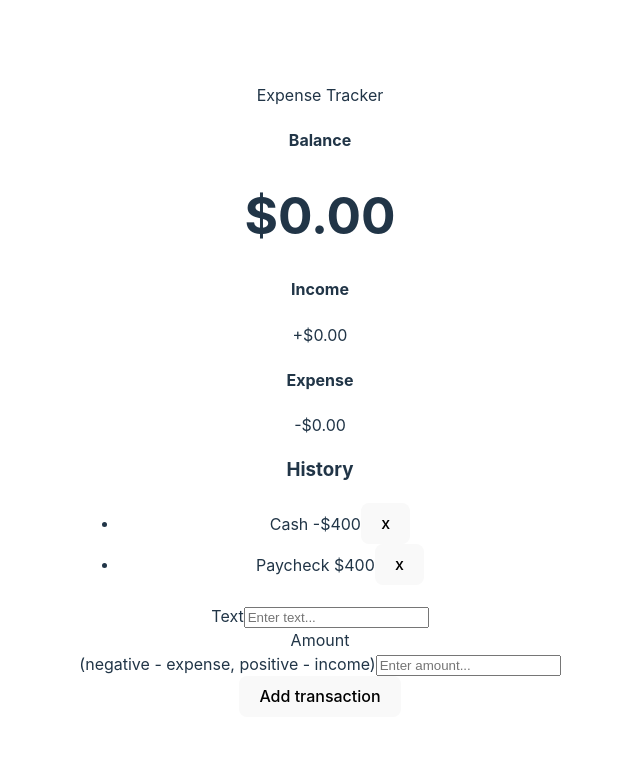
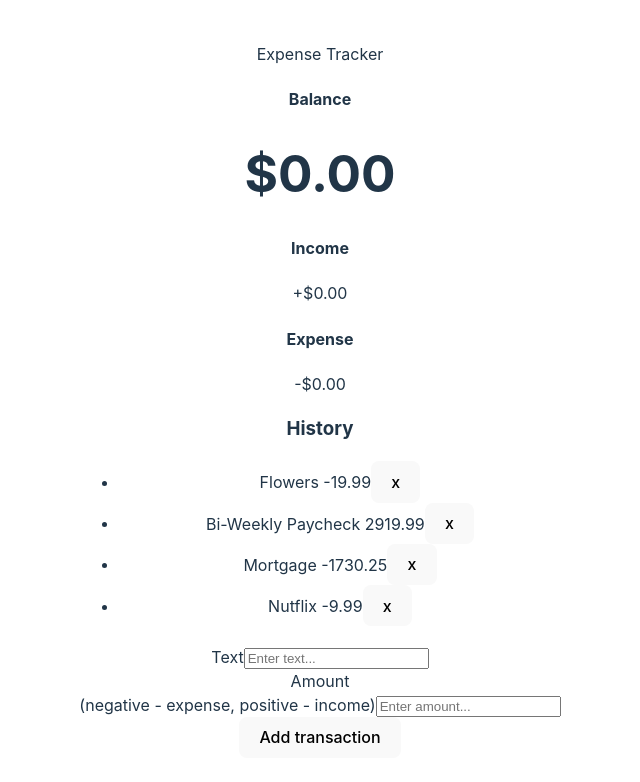
Before and after one commit to dannywo/vue-expense-tracker, a Vue app: page / in a window 1280 px wide. Shown: the top 782 px of the page, without its empty margins (320-960 px from the left). Built offline with nearby package versions, Linux system fonts and the light colour scheme.

Commit message:
Adds transaction iteration and total computed

```diff
--- a/src/App.vue
+++ b/src/App.vue
@@ -4,6 +4,24 @@ import Balance from "./components/Balance.vue";
 import IncomeExpenses from "./components/IncomeExpenses.vue";
 import TransactionList from "./components/TransactionList.vue";
 import AddTransaction from "./components/AddTransaction.vue";
+
+import { ref } from "vue";
+import { computed } from "@vue/reactivity";
+
+const transactions = ref([
+    { id: 1, text: "Flowers", amount: -19.99 },
+    { id: 2, text: "Bi-Weekly Paycheck", amount: 2919.99 },
+    { id: 3, text: "Mortgage", amount: -1730.25 },
+    { id: 3, text: "Nutflix", amount: -9.99 },
+]);
+
+const total = computed(() => {
+    return transactions.value.reduce((acc, transaction) => {
+        return acc + transaction.amount;
+    }, 0);
+});
+
+console.log(total.value);
 </script>
 
 <template>
@@ -11,7 +29,7 @@ import AddTransaction from "./components/AddTransaction.vue";
     <div class="container">
         <Balance />
         <IncomeExpenses />
-        <TransactionList />
+        <TransactionList :transactions="transactions" />
         <AddTransaction />
     </div>
 </template>
--- a/src/components/TransactionList.vue
+++ b/src/components/TransactionList.vue
@@ -1,11 +1,30 @@
 <template>
     <h3>History</h3>
     <ul id="list" class="list">
-        <li class="minus">
+        <li
+            v-for="transaction in transactions"
+            :key="transaction.id"
+            :class="transaction.amount < 0 ? 'minus' : 'plus'"
+        >
+            {{ transaction.text }} <span>{{ transaction.amount }}</span>
+            <button class="delete-btn">x</button>
+        </li>
+        <!-- <li class="minus">
             Cash <span>-$400</span><button class="delete-btn">x</button>
         </li>
         <li class="plus">
             Paycheck <span>$400</span><button class="delete-btn">x</button>
-        </li>
+        </li> -->
     </ul>
 </template>
+
+<script setup lang="ts">
+import { defineProps } from "vue";
+
+defineProps({
+    transactions: {
+        type: Array,
+        required: true,
+    },
+});
+</script>
```
